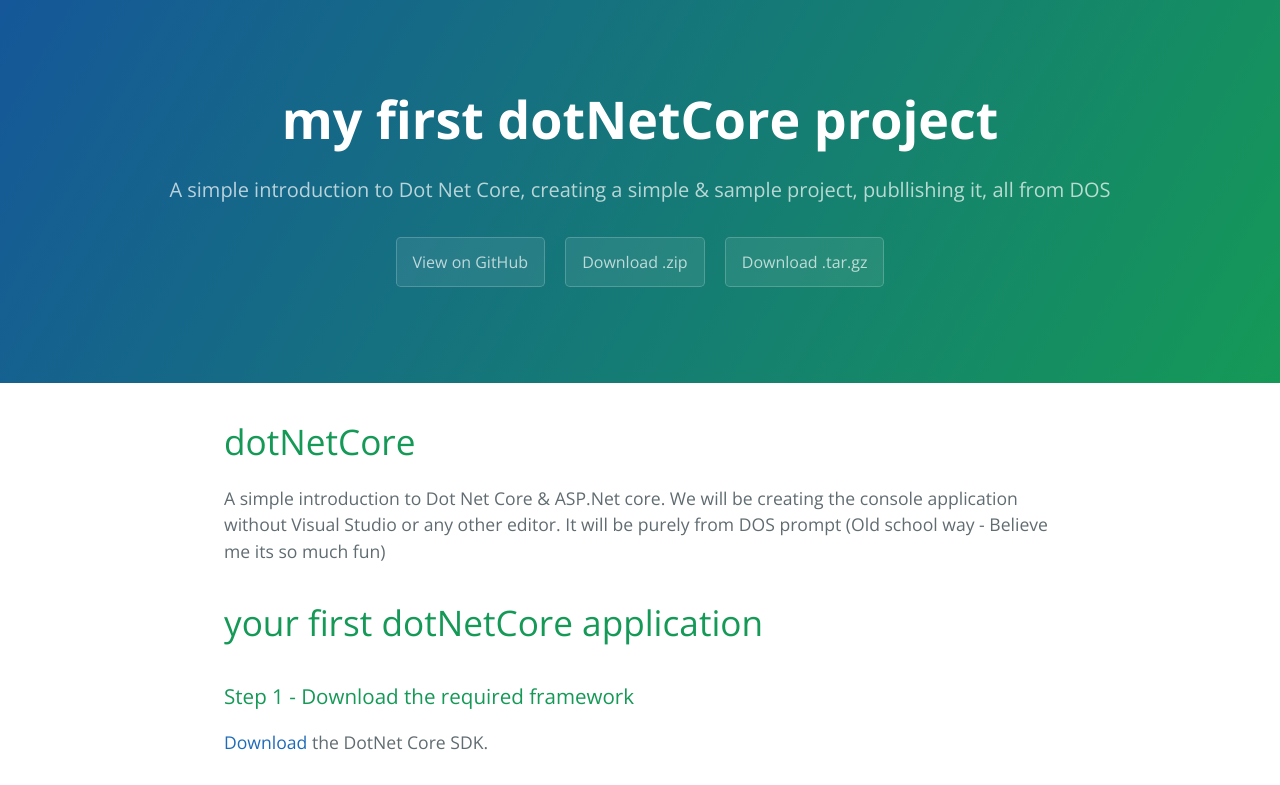
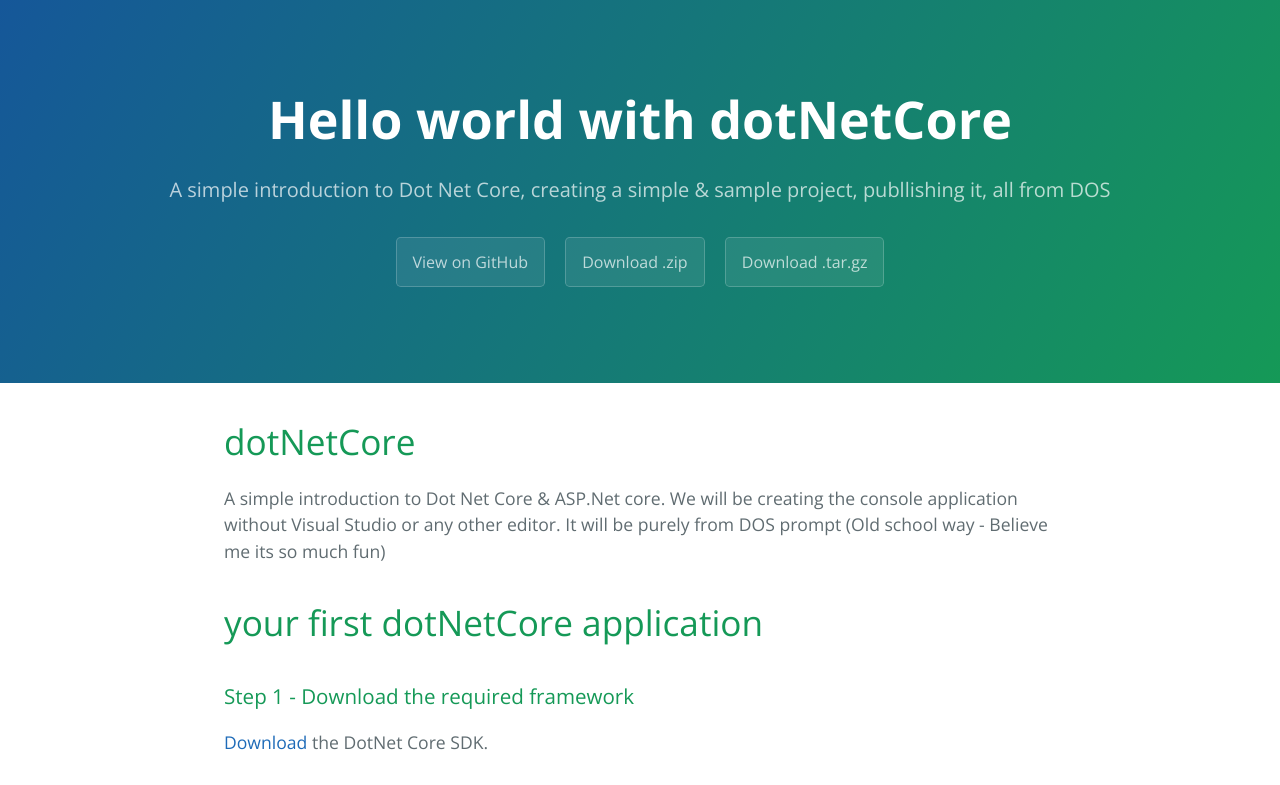
Before and after one commit to SatinderSidhu/dotNetCore, a plain HTML site: page index.html in a window 1280 px wide. Shown: the top 785 px of the page. Drawn offline with nearby package versions, Linux system fonts and the light colour scheme.

```diff
--- a/index.html
+++ b/index.html
@@ -2,7 +2,7 @@
 <html lang="en-us">
   <head>
     <meta charset="UTF-8">
-    <title>my first dotNetCore project by Satindersatty</title>
+    <title>Hello world with dotNetCore  by Satindersatty</title>
     <meta name="viewport" content="width=device-width, initial-scale=1">
     <link rel="stylesheet" type="text/css" href="stylesheets/normalize.css" media="screen">
     <link href='https://fonts.googleapis.com/css?family=Open+Sans:400,700' rel='stylesheet' type='text/css'>
@@ -11,7 +11,7 @@
   </head>
   <body>
     <section class="page-header">
-      <h1 class="project-name">my first dotNetCore project</h1>
+      <h1 class="project-name">Hello world with dotNetCore </h1>
       <h2 class="project-tagline">A simple introduction to Dot Net Core, creating a simple &amp; sample project, publlishing it, all from DOS </h2>
       <a href="https://github.com/Satindersatty/dotNetCore" class="btn">View on GitHub</a>
       <a href="https://github.com/Satindersatty/dotNetCore/zipball/master" class="btn">Download .zip</a>
@@ -307,7 +307,7 @@ Published 1/1 projects successfully
 <p>Thanks for reading the blog.</p>
 
       <footer class="site-footer">
-        <span class="site-footer-owner"><a href="https://github.com/Satindersatty/dotNetCore">my first dotNetCore project</a> is maintained by <a href="https://github.com/Satindersatty">Satindersatty</a>.</span>
+        <span class="site-footer-owner"><a href="https://github.com/Satindersatty/dotNetCore">Hello world with dotNetCore </a> is maintained by <a href="https://github.com/Satindersatty">Satindersatty</a>.</span>
 
         <span class="site-footer-credits">This page was generated by <a href="https://pages.github.com">GitHub Pages</a> using the <a href="https://github.com/jasonlong/cayman-theme">Cayman theme</a> by <a href="https://twitter.com/jasonlong">Jason Long</a>.</span>
       </footer>
```
Also changed, not shown: params.json (+1 -1 lines).
